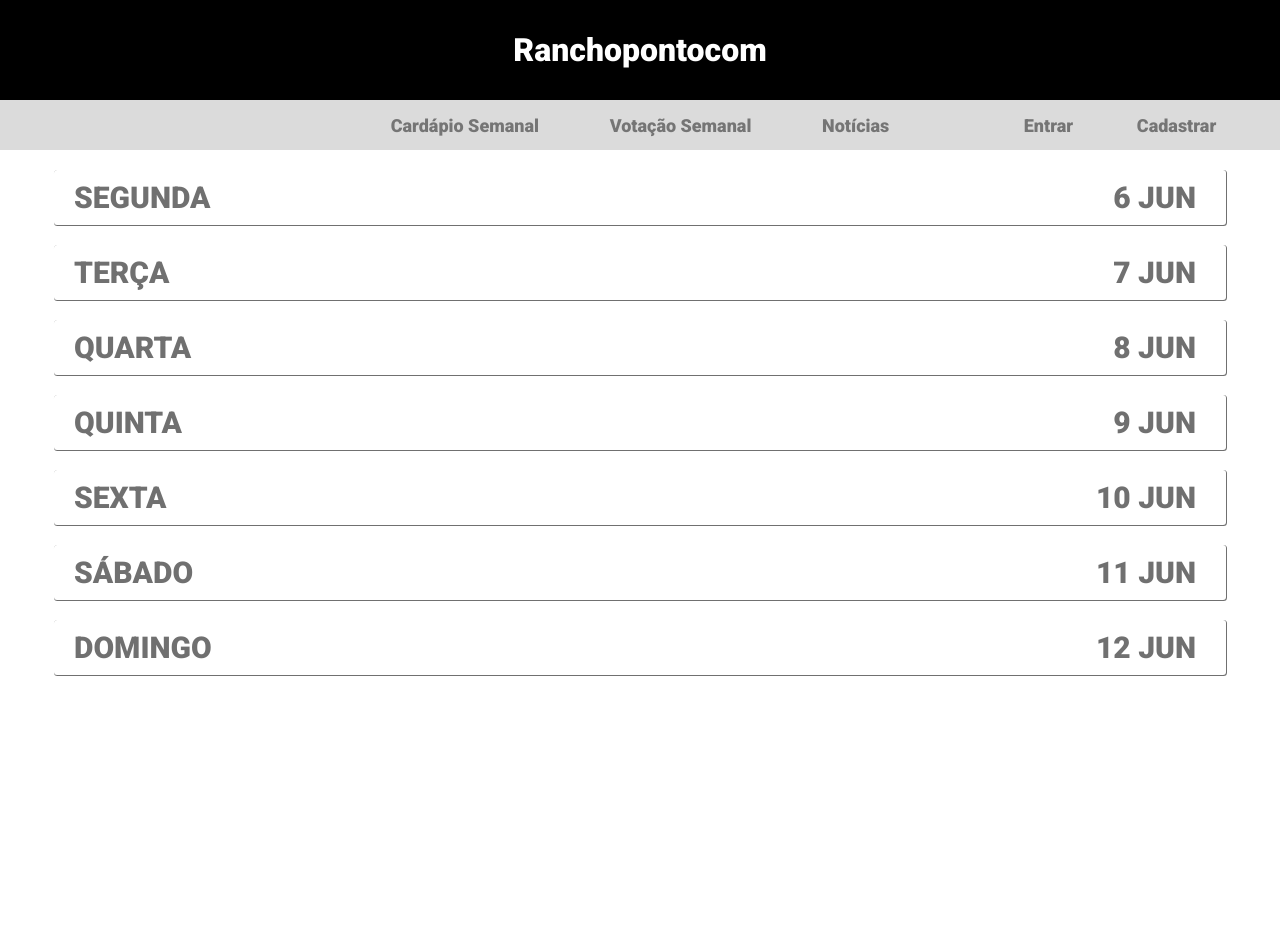
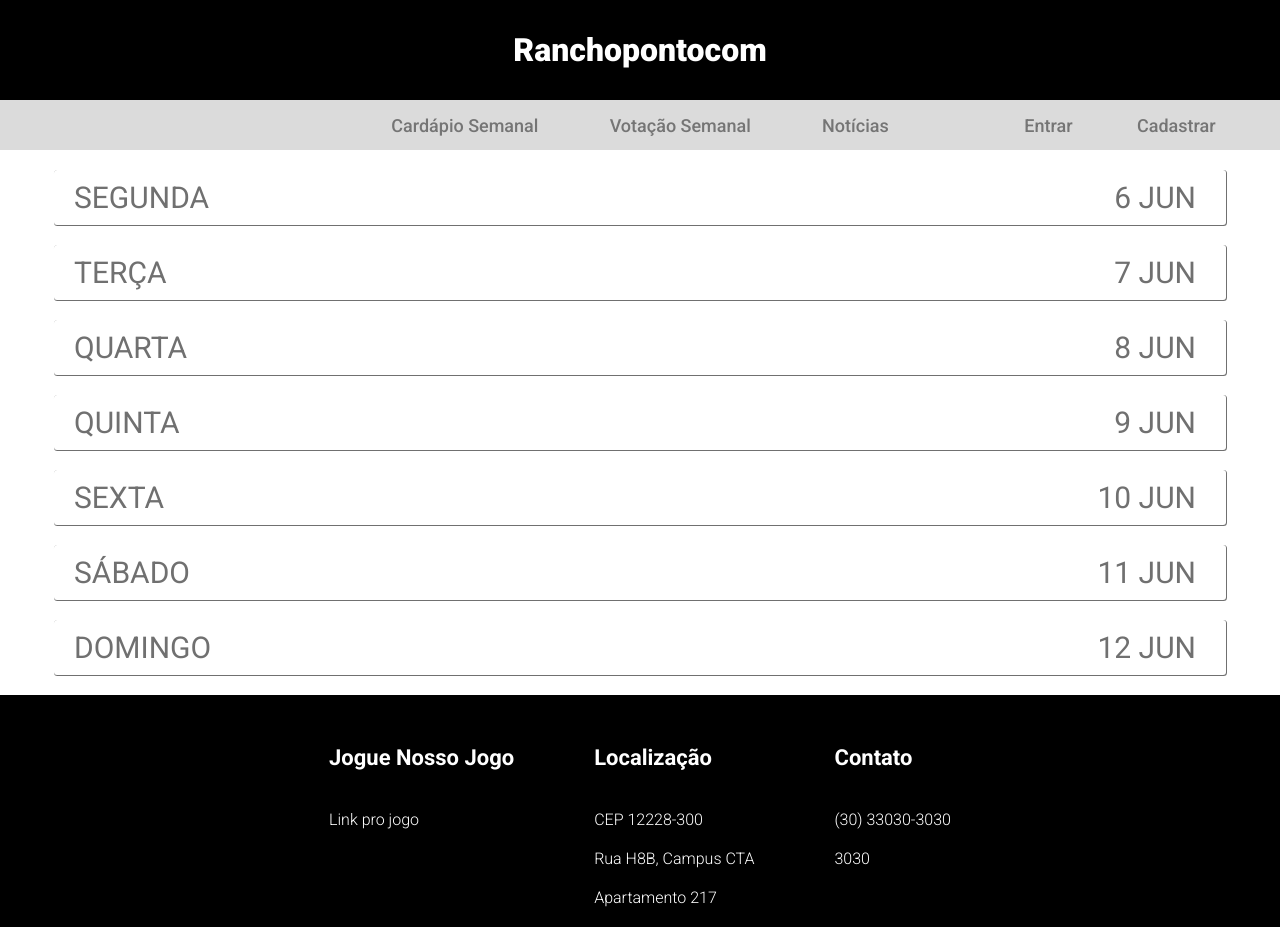
Before and after one commit to Costa-SM/ranchopontocom, a React (Create React App) app in the folder reactapp/: page / in a window 1280 px wide. Before the commit the page ends 800 px from the top, so only its background shows below. Built offline with nearby package versions, Linux system fonts and the light colour scheme.

Commit message:
add: footer

```diff
--- a/reactapp/src/components/App.css
+++ b/reactapp/src/components/App.css
@@ -1,8 +1,9 @@
-@import url('https://fonts.googleapis.com/css2?family=Roboto:wght@900&display=swap');
+@import url('https://fonts.googleapis.com/css2?family=Roboto:ital,wght@0,100;0,300;0,400;0,500;0,700;0,900;1,100;1,300;1,400;1,500;1,700;1,900&display=swap');
 
-* {
-    margin: 0px;
-    border: 0px;
-    padding: 0px;
+body {
+    box-sizing: border-box;
+    margin: 0;
+    padding: 0;
+    position: relative;
     font-family: 'Roboto', sans-serif;
 }
--- a/reactapp/src/components/App.js
+++ b/reactapp/src/components/App.js
@@ -2,6 +2,7 @@ import React from 'react';
 import HeadBar from './HeadBar';
 import NavBar from './NavBar';
 import MainContent from './MainContent';
+import Footer from './Footer';
 import './App.css'
 
 class App extends React.Component {
@@ -11,6 +12,7 @@ class App extends React.Component {
                 <HeadBar />
                 <NavBar />
                 <MainContent/>
+                <Footer/>
             </div>
         );
     }
--- /dev/null
+++ b/reactapp/src/components/Footer.css
@@ -0,0 +1,51 @@
+.wrapper {
+    display: flex;
+    flex-direction: column;
+    justify-content: center;
+    background-color: black;
+    padding-top: 50px;
+    width: 100vw;
+    margin: 0 auto;
+}
+
+.column {
+    display: flex;
+    flex-direction: column;
+    text-align: left;
+    margin-left: 80px;
+}
+
+.row {
+    display: flex;
+    flex-direction: row;
+    justify-content: center;
+    padding-right: 80px;
+}
+
+.link {
+    color: white;
+    margin-bottom: 20px;
+    font-size: 16px;
+    font-weight: 300;
+    text-decoration: none;
+}
+
+.link:hover {
+    color: gray;
+    transition: 200ms ease-in;
+}
+
+.text {
+    color: white;
+    margin-bottom: 20px;
+    font-size: 16px;
+    font-weight: 300;
+    text-decoration: none;
+}
+
+.title {
+    font-size: 22px;
+    color: white;
+    margin-bottom: 40px;
+    font-weight: bold;
+}
--- /dev/null
+++ b/reactapp/src/components/Footer.js
@@ -0,0 +1,32 @@
+import React from 'react';
+import './Footer.css';
+
+class Footer extends React.Component {
+    render() {
+        return (
+            <div>
+                <div className="wrapper">
+                    <div className="row">
+                        <div className="column">
+                            <div className="title"> Jogue Nosso Jogo </div>
+                            <div className="link" href="#"> Link pro jogo </div>
+                        </div>
+                        <div className="column">
+                            <div className="title"> Localização </div>
+                            <div className="text"> CEP 12228-300 </div>
+                            <div className="text"> Rua H8B, Campus CTA </div>
+                            <div className="text"> Apartamento 217 </div>
+                        </div>
+                        <div className="column">
+                            <div className="title"> Contato </div>
+                            <div className="text"> (30) 33030-3030 </div>
+                            <div className="text"> 3030 </div>
+                        </div>
+                    </div>
+                </div>
+            </div>
+        );
+    }
+}
+
+export default Footer;
--- a/reactapp/src/components/HeadBar.css
+++ b/reactapp/src/components/HeadBar.css
@@ -2,6 +2,7 @@
     height: 100px;
     background-color: black;
     font-size: xx-large;
+    font-weight: 900;
     color: white;
     display: flex;
     align-items: center;
```
